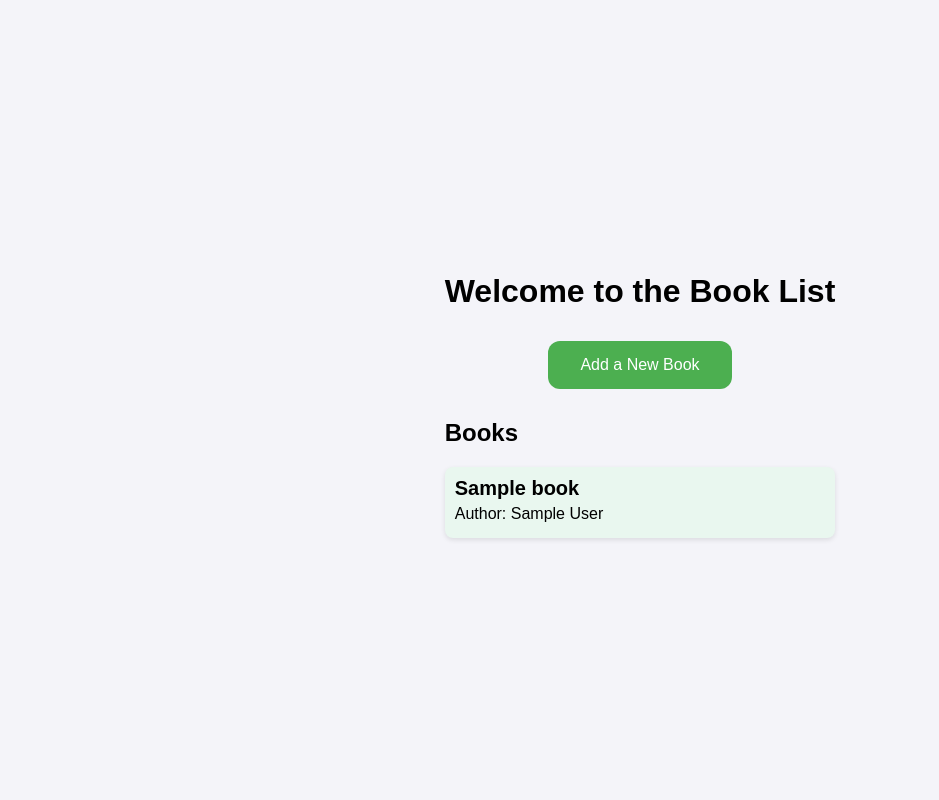
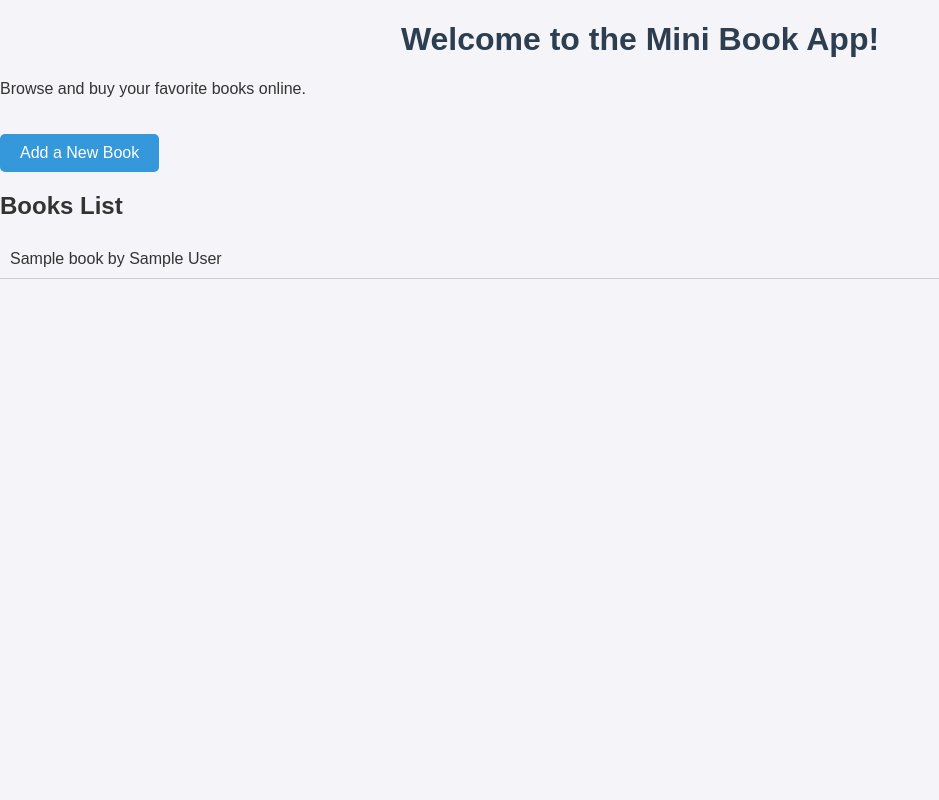
Before and after one commit to vignesh1524/mini-book-app, a Flask app: template templates/index.html in a window 1280 px wide. Shown: the whole page, without its empty margins (0-939 px from the left). Run offline with Flask 2, Linux system fonts and the light colour scheme; the template is opened without the code that fills it: most values are stand-ins (such as "Sample title", 1, 10 or a date in 2020).

Commit message:
New changes added to page

```diff
--- a/templates/index.html
+++ b/templates/index.html
@@ -3,88 +3,74 @@
 <head>
     <meta charset="UTF-8">
     <meta name="viewport" content="width=device-width, initial-scale=1.0">
-    <title>Book List</title>
+    <title>Mini Book App</title>
     <style>
+        /* Basic styles for the app */
         body {
             font-family: Arial, sans-serif;
             background-color: #f4f4f9;
+            color: #333;
             margin: 0;
             padding: 0;
-            display: flex;
-            flex-direction: column;
-            align-items: center;
-            justify-content: center;
-            height: 100vh;
         }
 
-        .container {
+        /* Header style */
+        h1 {
             text-align: center;
+            color: #2c3e50;
         }
 
-        .button {
-            background-color: #4CAF50;
+        /* Button styling */
+        button {
+            background-color: #3498db;
+            color: white;
             border: none;
-            color: white;
-            padding: 15px 32px;
-            text-align: center;
-            text-decoration: none;
-            display: inline-block;
+            padding: 10px 20px;
             font-size: 16px;
-            margin: 10px;
             cursor: pointer;
-            border-radius: 12px;
-            transition: background-color 0.3s;
+            border-radius: 5px;
+            margin-top: 20px;
         }
 
-        .button:hover {
-            background-color: #45a049;
+        button:hover {
+            background-color: #2980b9;
         }
 
-        .book-list {
-            margin-top: 20px;
-            text-align: left;
+        /* Container for the book list */
+        ul {
+            list-style-type: none;
+            padding: 0;
         }
 
-        .book {
-            margin-bottom: 10px;
+        li {
             padding: 10px;
-            background-color: #e9f7ef;
-            border-radius: 8px;
-            box-shadow: 0 2px 5px rgba(0, 0, 0, 0.1);
+            border-bottom: 1px solid #ccc;
         }
 
-        .book h3 {
-            margin: 0;
-            font-size: 20px;
+        a {
+            text-decoration: none;
+            color: #3498db;
         }
 
-        .book p {
-            margin: 5px 0;
-            font-size: 16px;
+        a:hover {
+            color: #2980b9;
         }
     </style>
 </head>
 <body>
+    <h1>Welcome to the Mini Book App!</h1>
+    <p>Browse and buy your favorite books online.</p>
 
-    <div class="container">
-        <h1>Welcome to the Book List</h1>
-        <a href="{{ url_for('add') }}">
-            <button class="button">Add a New Book</button>
-        </a>
-        <div class="book-list">
-            <h2>Books</h2>
-            {% if books %}
-                {% for book in books %}
-                    <div class="book">
-                        <h3>{{ book.title }}</h3>
-                        <p>Author: {{ book.author }}</p>
-                    </div>
-                {% endfor %}
-            {% else %}
-                <p>No books added yet!</p>
-            {% endif %}
-        </div>
-    </div>
+    <!-- Add a button to navigate to the 'Add Book' page -->
+    <a href="{{ url_for('add') }}">
+        <button>Add a New Book</button>
+    </a>
 
+    <h2>Books List</h2>
+    <ul>
+        {% for book in books %}
+            <li>{{ book.title }} by {{ book.author }}</li>
+        {% endfor %}
+    </ul>
 </body>
 </html>
```
Also changed, not shown: templates/add.html (+43 -28 lines), .github/workflows/deploy.yml.
